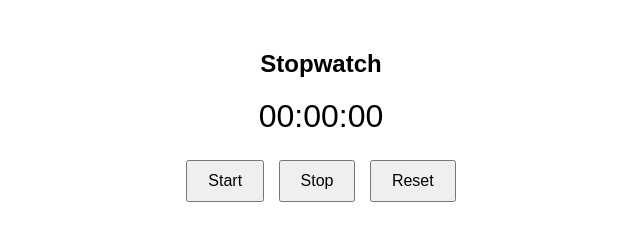
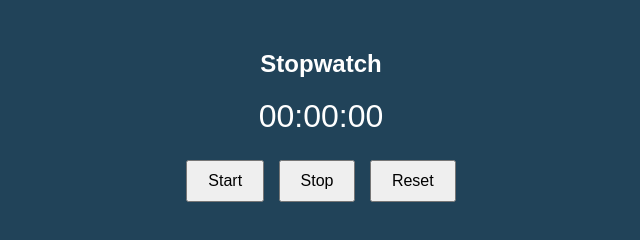
Before and after one commit to Bhargavi18-command/stopwatch, a plain HTML site: page index.html in a window 1280 px wide. Shown: the whole page, without its empty margins (319-959 px from the left). Drawn offline with Linux system fonts and the light colour scheme.

Commit message:
Update index.html

```diff
--- a/index.html
+++ b/index.html
@@ -9,6 +9,8 @@
             font-family: Arial, sans-serif;
             text-align: center;
             margin: 50px;
+            background:#214359;
+            color:white;
         }
         #timer {
             font-size: 2em;
```
